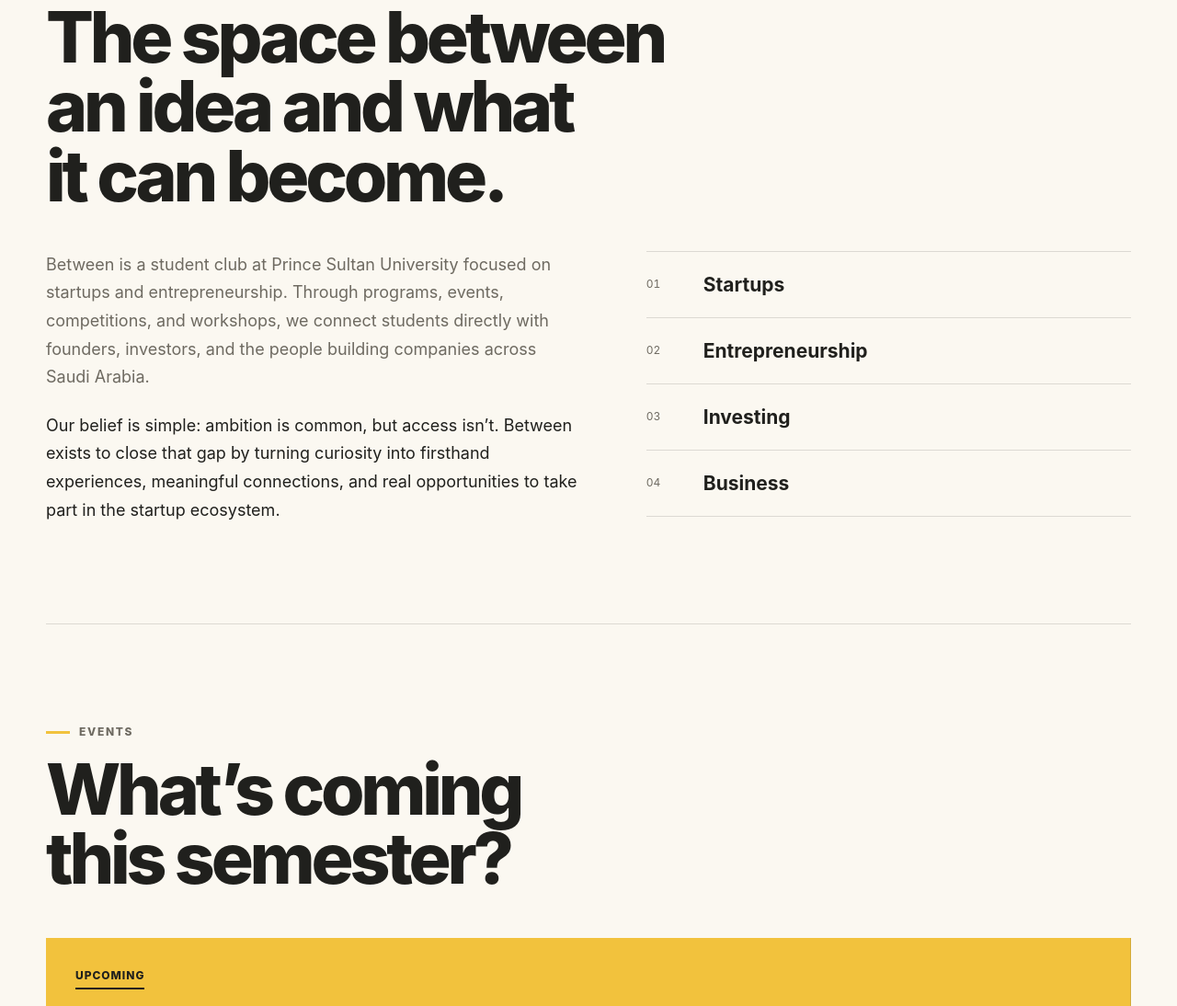
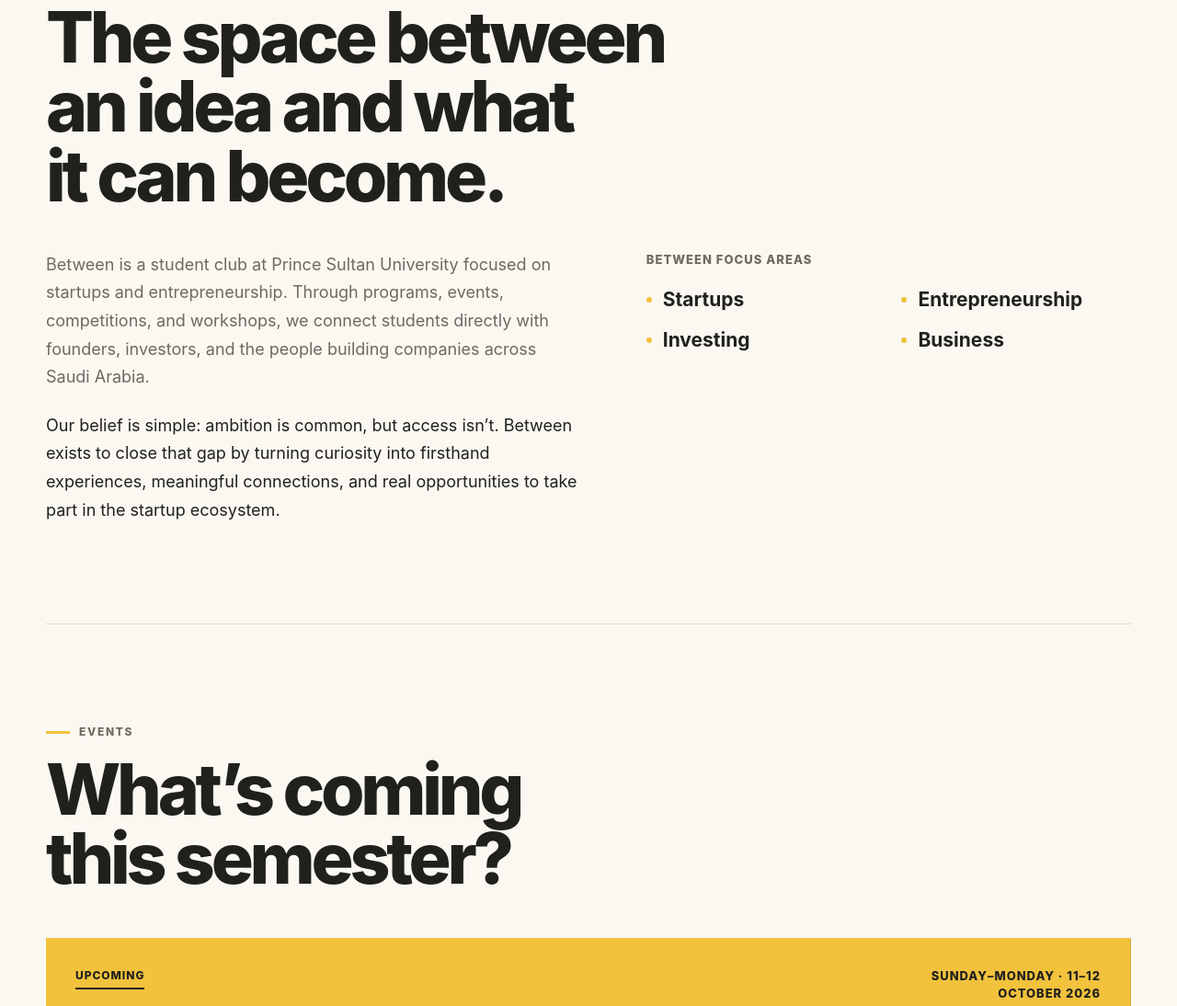
Before and after one commit to ahalalshaikh-droid/betweenpsu-website, a website: page index.html in a window 1280 px wide. Shown: the part 960-2054 px from the top of the page at 92% size. Drawn offline with Linux system fonts and the light colour scheme.

Commit message:
Clarify focus areas and date Between Ventures

```diff
--- a/assets/css/styles.css
+++ b/assets/css/styles.css
@@ -430,27 +430,45 @@
   color: var(--ink);
 }
 
+.focus-label {
+  margin: 0 0 18px;
+  color: var(--muted);
+  font-size: 13px;
+  font-weight: 800;
+  letter-spacing: 0.08em;
+  text-transform: uppercase;
+}
+
 .focus-list {
-  border-top: 1px solid var(--line);
+  margin: 0;
+  padding: 0;
+  display: grid;
+  gap: 12px 28px;
+  list-style: none;
 }
 
 .focus-item {
-  min-height: 72px;
-  display: grid;
-  grid-template-columns: 48px minmax(0, 1fr);
-  align-items: center;
-  gap: 14px;
-  border-bottom: 1px solid var(--line);
+  display: flex;
+  align-items: baseline;
+  gap: 12px;
+  font-size: 21px;
+  font-weight: 750;
 }
 
-.focus-item span {
-  color: var(--muted);
-  font-size: 12px;
-  font-variant-numeric: tabular-nums;
+.focus-item::before {
+  content: '';
+  width: 6px;
+  height: 6px;
+  flex: none;
+  align-self: center;
+  border-radius: 50%;
+  background: var(--yellow);
 }
 
-.focus-item strong {
-  font-size: 21px;
+@media (min-width: 640px) {
+  .focus-list {
+    grid-template-columns: repeat(2, minmax(0, 1fr));
+  }
 }
 
 .event-grid {
@@ -493,6 +511,11 @@
 .event-when {
   max-width: 190px;
   text-align: end;
+}
+
+.event-card-featured .event-when {
+  color: var(--ink);
+  font-size: 13px;
 }
 
 .event-card h3 {
--- a/assets/js/app.js
+++ b/assets/js/app.js
@@ -119,7 +119,7 @@
 const events = Object.freeze([
   {
     status: 'upcoming',
-    when: null,
+    when: { en: 'Sunday–Monday · 11–12 October 2026', ar: 'الأحد–الاثنين · ١١–١٢ أكتوبر ٢٠٢٦' },
     title: { en: 'Between Ventures', ar: 'Between Ventures' },
     description: {
       en: 'An immersive, station-based experience where students explore the startup ecosystem from both founder and investor perspectives through interactive activities, startup-building challenges, and investing simulations.',
--- a/betweenpsu-website-main/assets/css/styles.css
+++ b/betweenpsu-website-main/assets/css/styles.css
@@ -430,27 +430,45 @@
   color: var(--ink);
 }
 
+.focus-label {
+  margin: 0 0 18px;
+  color: var(--muted);
+  font-size: 13px;
+  font-weight: 800;
+  letter-spacing: 0.08em;
+  text-transform: uppercase;
+}
+
 .focus-list {
-  border-top: 1px solid var(--line);
+  margin: 0;
+  padding: 0;
+  display: grid;
+  gap: 12px 28px;
+  list-style: none;
 }
 
 .focus-item {
-  min-height: 72px;
-  display: grid;
-  grid-template-columns: 48px minmax(0, 1fr);
-  align-items: center;
-  gap: 14px;
-  border-bottom: 1px solid var(--line);
+  display: flex;
+  align-items: baseline;
+  gap: 12px;
+  font-size: 21px;
+  font-weight: 750;
 }
 
-.focus-item span {
-  color: var(--muted);
-  font-size: 12px;
-  font-variant-numeric: tabular-nums;
+.focus-item::before {
+  content: '';
+  width: 6px;
+  height: 6px;
+  flex: none;
+  align-self: center;
+  border-radius: 50%;
+  background: var(--yellow);
 }
 
-.focus-item strong {
-  font-size: 21px;
+@media (min-width: 640px) {
+  .focus-list {
+    grid-template-columns: repeat(2, minmax(0, 1fr));
+  }
 }
 
 .event-grid {
@@ -493,6 +511,11 @@
 .event-when {
   max-width: 190px;
   text-align: end;
+}
+
+.event-card-featured .event-when {
+  color: var(--ink);
+  font-size: 13px;
 }
 
 .event-card h3 {
--- a/betweenpsu-website-main/assets/js/app.js
+++ b/betweenpsu-website-main/assets/js/app.js
@@ -119,7 +119,7 @@
 const events = Object.freeze([
   {
     status: 'upcoming',
-    when: null,
+    when: { en: 'Sunday–Monday · 11–12 October 2026', ar: 'الأحد–الاثنين · ١١–١٢ أكتوبر ٢٠٢٦' },
     title: { en: 'Between Ventures', ar: 'Between Ventures' },
     description: {
       en: 'An immersive, station-based experience where students explore the startup ecosystem from both founder and investor perspectives through interactive activities, startup-building challenges, and investing simulations.',
--- a/index.html
+++ b/index.html
@@ -24,7 +24,7 @@
   <link rel="canonical" href="https://betweenpsu.com/">
   <link rel="icon" href="favicon.svg" type="image/svg+xml">
   <link rel="manifest" href="site.webmanifest">
-  <link rel="stylesheet" href="assets/css/styles.css">
+  <link rel="stylesheet" href="assets/css/styles.css?v=20261005-focus-event">
   <title>Between | Prince Sultan University</title>
 </head>
 <body>
@@ -93,11 +93,14 @@
           <p class="about-copy" data-i18n="about.body">Between is a student club at Prince Sultan University focused on startups and entrepreneurship. Through programs, events, competitions, and workshops, we connect students directly with founders, investors, and the people building companies across Saudi Arabia.</p>
           <p class="about-copy about-copy-secondary" data-i18n="about.body2">Our belief is simple: ambition is common, but access isn’t. Between exists to close that gap by turning curiosity into firsthand experiences, meaningful connections, and real opportunities to take part in the startup ecosystem.</p>
         </div>
-        <div class="focus-list" aria-label="Between focus areas" data-i18n-aria-label="about.focusLabel">
-          <div class="focus-item"><span>01</span><strong data-focus-index="0">Startups</strong></div>
-          <div class="focus-item"><span>02</span><strong data-focus-index="1">Entrepreneurship</strong></div>
-          <div class="focus-item"><span>03</span><strong data-focus-index="2">Investing</strong></div>
-          <div class="focus-item"><span>04</span><strong data-focus-index="3">Business</strong></div>
+        <div class="focus-group">
+          <p class="focus-label" id="focus-label" data-i18n="about.focusLabel">Between focus areas</p>
+          <ul class="focus-list" aria-labelledby="focus-label">
+            <li class="focus-item" data-focus-index="0">Startups</li>
+            <li class="focus-item" data-focus-index="1">Entrepreneurship</li>
+            <li class="focus-item" data-focus-index="2">Investing</li>
+            <li class="focus-item" data-focus-index="3">Business</li>
+          </ul>
         </div>
       </div>
     </section>
@@ -111,7 +114,7 @@
         <article class="event-card event-card-featured reveal" data-event-index="0">
           <div class="event-meta-top">
             <span class="event-status" data-event-status>Upcoming</span>
-            <span class="event-when" data-event-when hidden></span>
+            <span class="event-when" data-event-when>Sunday–Monday · 11–12 October 2026</span>
           </div>
           <h3 data-event-title>Between Ventures</h3>
           <div class="event-card-body">
@@ -225,6 +228,6 @@
     <span data-i18n="footer.location">Riyadh, Saudi Arabia</span>
   </footer>
 
-  <script type="module" src="assets/js/app.js"></script>
+  <script type="module" src="assets/js/app.js?v=20261005-focus-event"></script>
 </body>
 </html>
```
Also changed, not shown: betweenpsu-website-main/index.html (+11 -8 lines).
